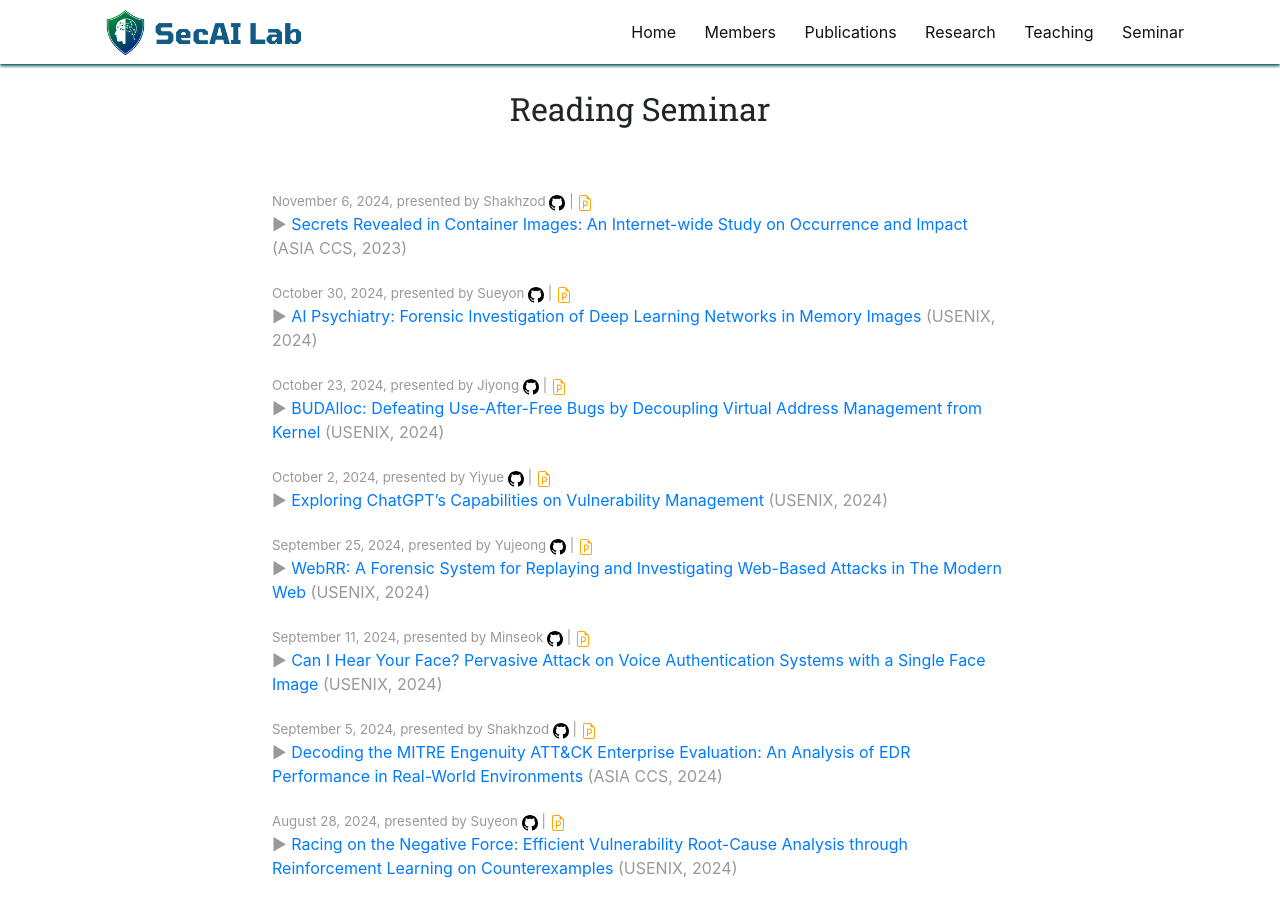
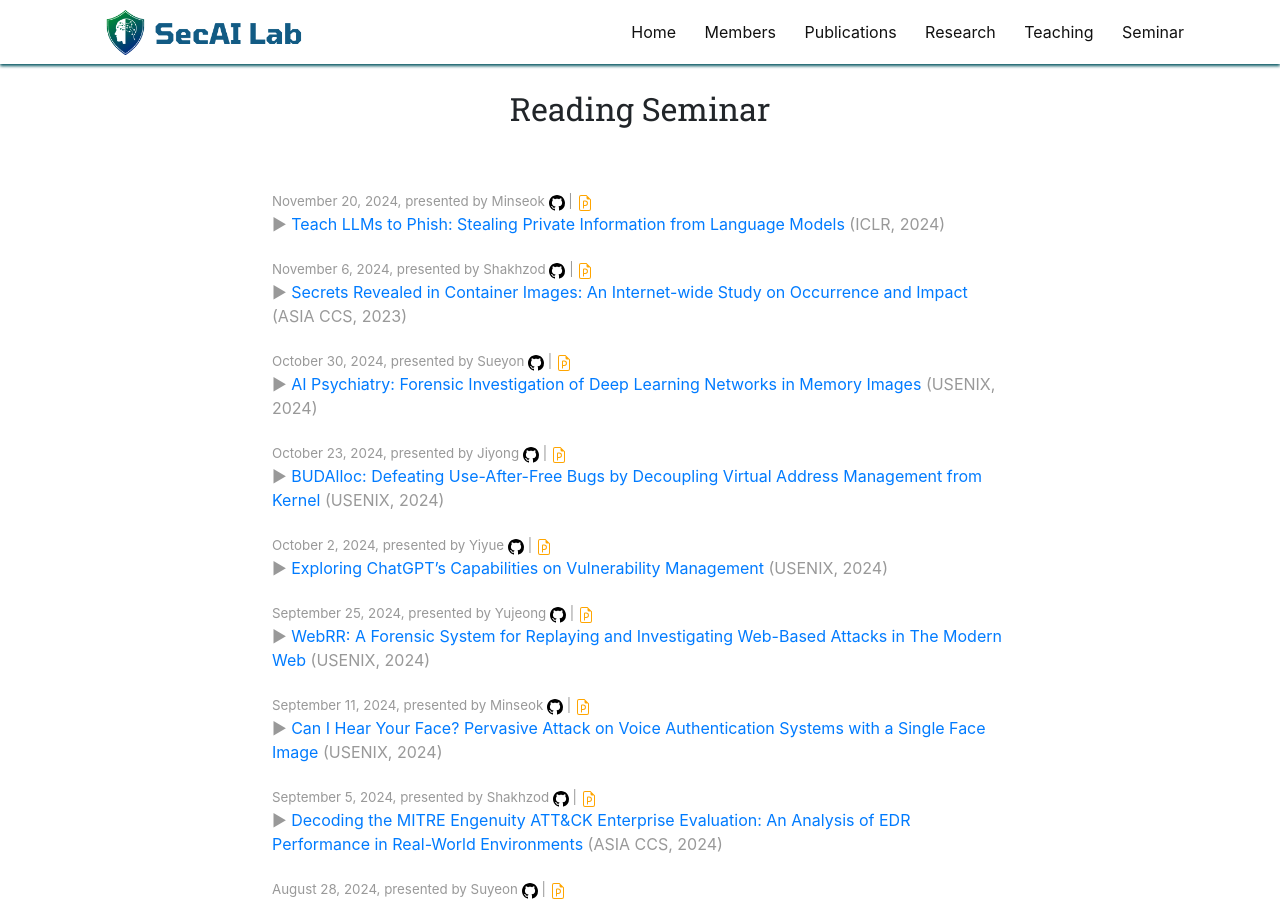
Before and after one commit to SecAI-Lab/secai-lab.github.io, a Jekyll site: the page built from pages/seminar.md, in a window 1280 px wide and 900 px high. Built offline with Jekyll 4.4.1, drawn with Linux system fonts in a browser that asks for light colours; nearby versions of some CDN libraries; some of the changed lines change nothing that is shown.

Commit message:
Update readings.yml

```diff
--- a/_data/readings.yml
+++ b/_data/readings.yml
@@ -1,3 +1,13 @@
+- title: "Teach LLMs to Phish: Stealing Private Information from Language Models"
+  link: "https://openreview.net/pdf?id=qo21ZlfNu6"
+  ppt_link: "https://for8821.synology.me:5001/d/s/10zk4kfAHVXxEMf7JwOZ8Tfu8xOyw6db/vUq4BkNEaWPqcv-did2uFZwiAPuKRplW-abmgxWAi2gs"
+  code_link: ""
+  presenter: Minseok
+  conference: ICLR
+  date: 2024.11.20
+  pub_year: 2024
+  discussion: "The paper introduces neural phishing, a method to extract sensitive information from large language models (LLMs) by injecting benign-looking poisoned data into their training datasets. The attack has three phases: poisoning during pretraining, memorization during fine-tuning, and information extraction during inference. Success rates range from 10% to 80%, depending on the model size, data duplication, and attacker knowledge. Larger and overtrained models are more vulnerable. Standard defenses like deduplication and differential privacy are ineffective. The study highlights significant privacy risks in LLMs and emphasizes the need for advanced defenses."
+
 - title: "Secrets Revealed in Container Images: An Internet-wide Study on Occurrence and Impact"
   link: "https://dl.acm.org/doi/pdf/10.1145/3579856.3590329"
   ppt_link: "https://docs.google.com/presentation/d/1KMYaIsbHsbOneRYRM5WS-7HN5_Z3dyhhsrBUdr6J9mg/edit?usp=sharing"
```
